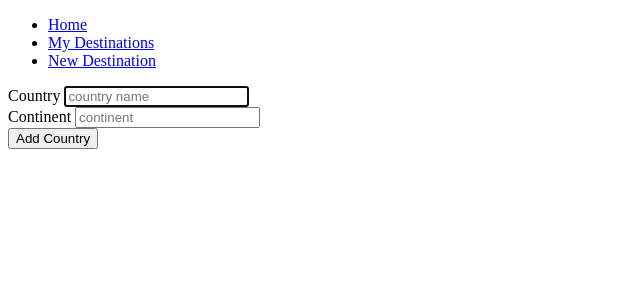
After one commit to spencerT101/Bucket_List_Project_1, a Flask app: page /countries/new in a window 1280 px wide. The commit adds this page. Shown: the top 300 px of the page, without its empty margins (0-640 px from the left). Run offline with Flask 2, Linux system fonts and the light colour scheme.

Commit message:
add new country complete

```diff
--- a/project_start_code/app.py
+++ b/project_start_code/app.py
@@ -2,6 +2,8 @@ from flask import Flask, render_template
 
 from controllers.bucket_list_controller import destinations_blueprint
 from controllers.destination_controller import city_destinations_blueprint
+from controllers.country_controller import country_blueprint
+
 
 
 app = Flask(__name__)
--- a/project_start_code/controllers/country_controller.py
+++ b/project_start_code/controllers/country_controller.py
@@ -9,3 +9,20 @@ from models.destination import Destination
 from models.country import Country
 
 country_blueprint = Blueprint("country", __name__)
+
+@country_blueprint.route("/countries")
+def countries():
+    countries = country_repository.select_all()
+    return render_template("countries/index.html", all_countries = countries)
+
+@country_blueprint.route("/countries/new", methods = ['GET'])
+def new_country():
+    return render_template("countries/new.html")
+
+@country_blueprint.route("/countries", methods = ['POST'])
+def create_country():
+    country_name = request.form["country_name"]
+    continent = request.form["continent"]
+    country = Country(country_name, continent)
+    country_repository.save(country)
+    return redirect('/countries')
--- /dev/null
+++ b/project_start_code/templates/countries/new.html
@@ -0,0 +1,17 @@
+{%extends "base.html"%}
+{% block content %}
+<form action = "/countries" method = "post">
+<div>
+    <label for = "country_name">Country</label>
+    <input type = "text" id = "country_name" name = "country_name" placeholder = "country name" required autofocus>
+</div>
+<div>
+    <label for = "continent">Continent</label>
+    <input type = "text" id = "continent" name = "continent" placeholder = "continent" required >
+</div>
+<button type = "submit"> Add Country</button>
+
+</form>
+
+
+{% endblock %}
--- a/project_start_code/templates/destinations/edit_destination.html
+++ b/project_start_code/templates/destinations/edit_destination.html
@@ -28,5 +28,7 @@ False </option>
 
 <button type = "submit">Update</button>
 </form>
+
 <p> Country:{{bucket_list.destination.country.name}}</p>
+
 {% endblock %}
--- a/project_start_code/templates/destinations/new_destination.html
+++ b/project_start_code/templates/destinations/new_destination.html
@@ -1,4 +1,6 @@
 {%extends "base.html"%}
 {% block content %}
 
+<p> We don't have the country you're looking for? <a href = "/countries/new">CLICK HERE</a></p>
+
 {% endblock %}
```
Also changed, not shown: project_start_code/templates/countries/index.html (added, +17 -0 lines).
